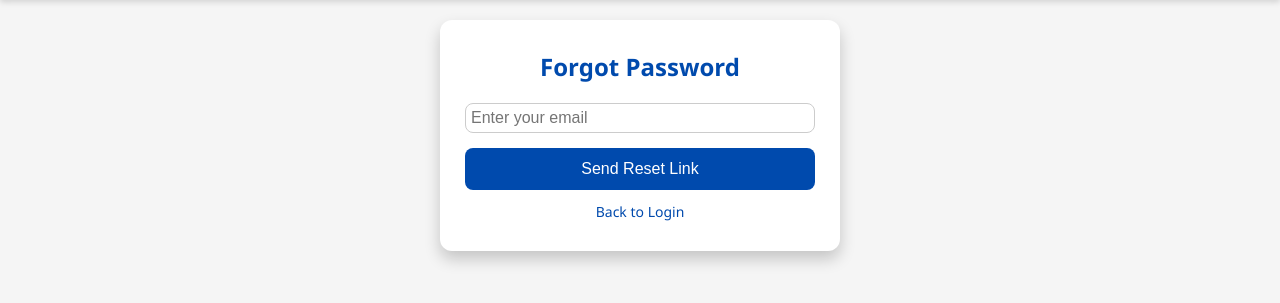
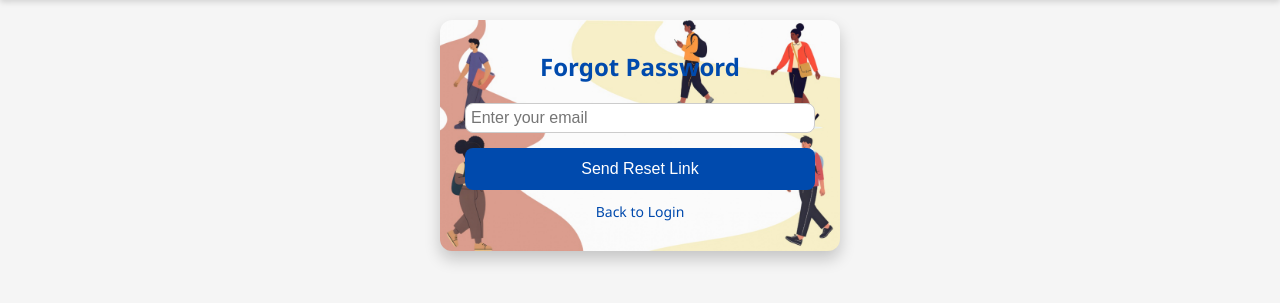
Before and after one commit to overheated42/GitExercise-G05, a Flask app: page /forgot_password in a window 1280 px wide. Shown: the part 92-395 px from the top of the page. Run offline with Flask 2, Linux system fonts and the light colour scheme; parts of the project's set-up code (start-up, migrations or seed data) failed here and were passed over.

Commit message:
only added background image

```diff
--- a/app/static/style.css
+++ b/app/static/style.css
@@ -213,6 +213,8 @@ header {
     justify-content: center;
     align-items: center;
     padding: 40px;
+    background-image: url('images/background_page-0001.jpg');
+
 }
 
 .login-form {
@@ -242,7 +244,8 @@ header {
     padding: 30px 25px;
     flex-direction: column;
     align-items: center;
-    background-color: #fff;
+    background: #fff url('images/background_page-0001.jpg') no-repeat center center;
+    background-size: cover;
     max-width: 400px;
     margin: 20px auto;
     border-radius: 12px;
```
Also changed, not shown: app/static/images/background_page-0001.jpg (added), 3 other files.
